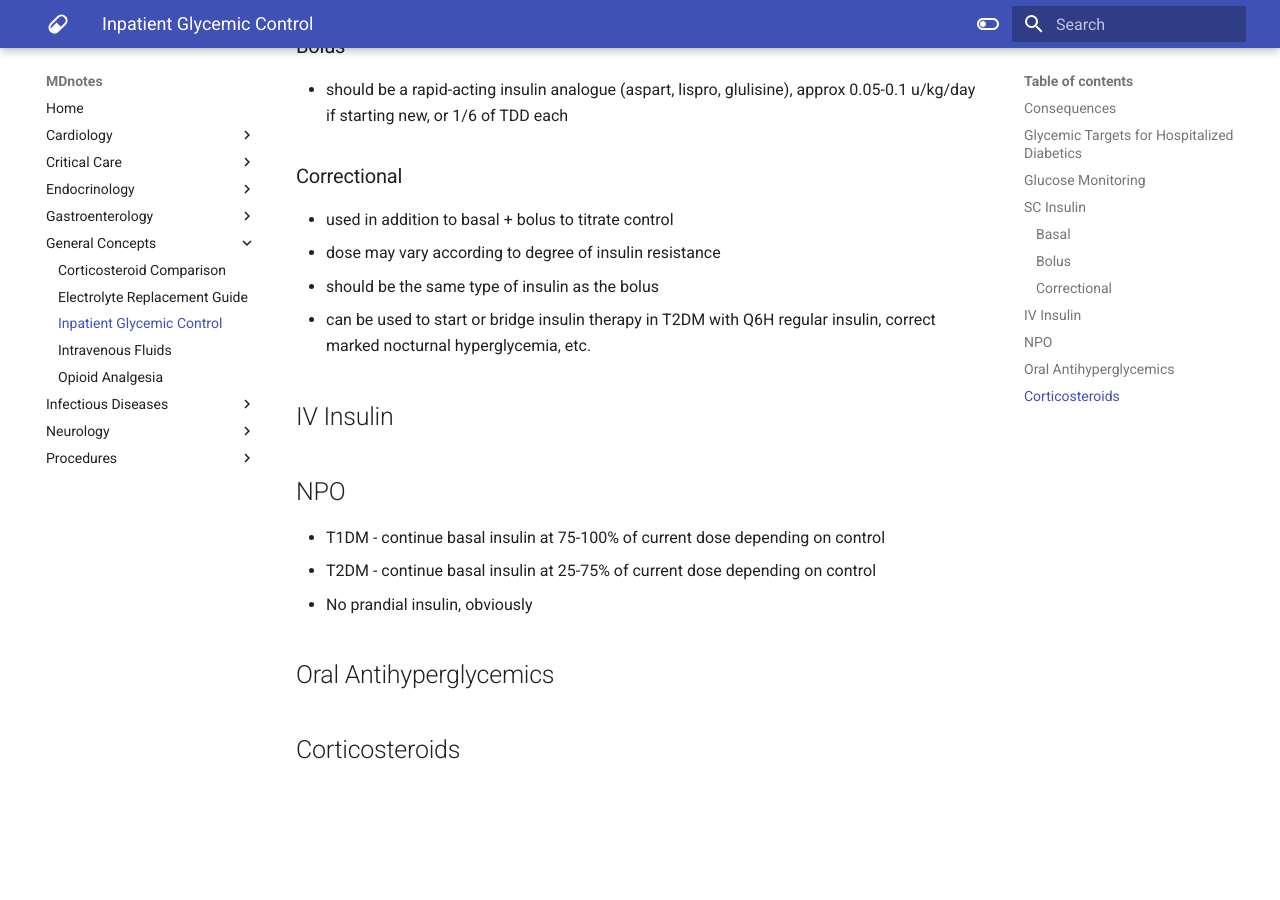
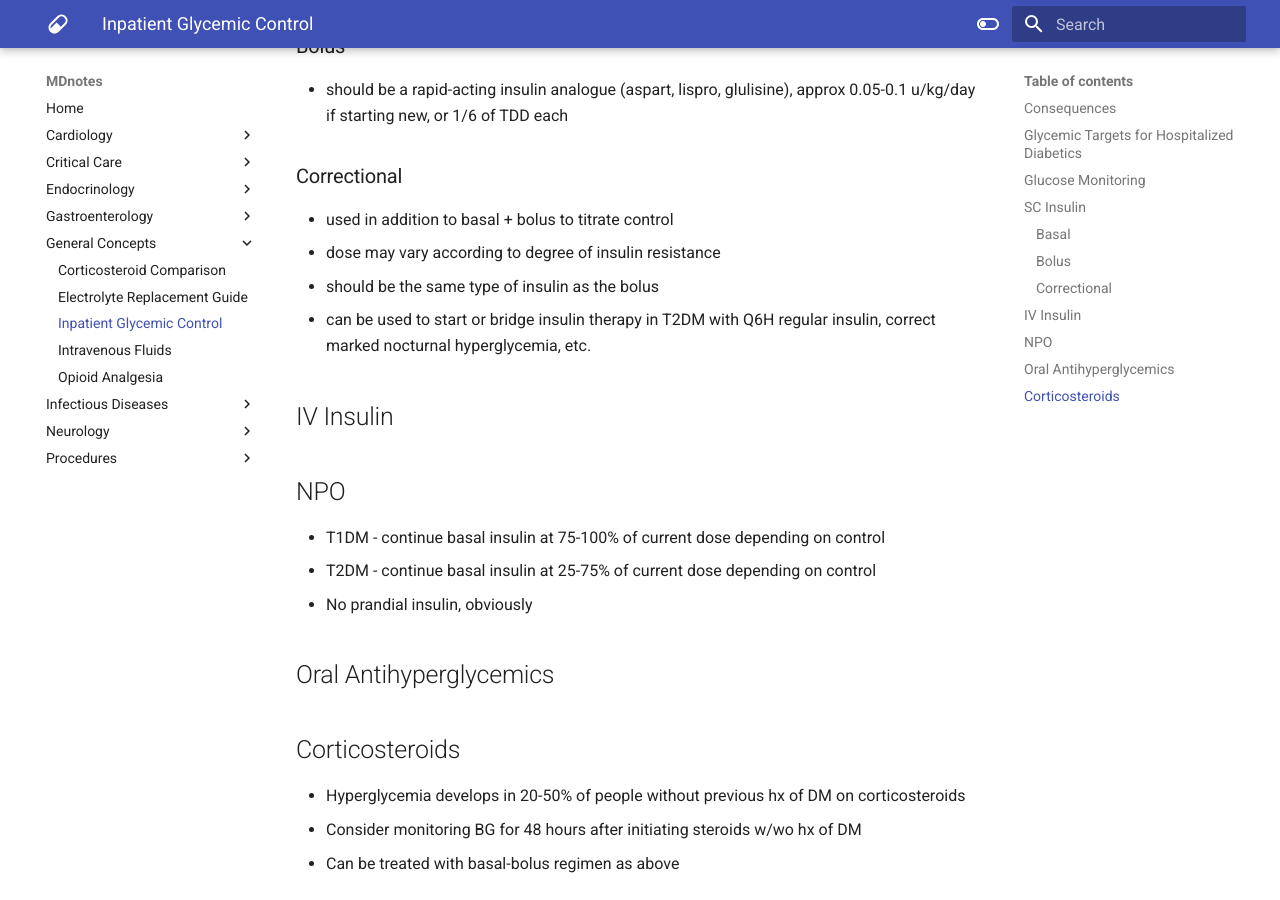
Before and after one commit to jzpero/mdnotes, an MkDocs documentation site: the page built from docs/General Concepts/Inpatient Glycemic Control.md, in a window 1280 px wide and 900 px high, scrolled down 1545 px. Built offline with MkDocs 1.6.1 and Material for MkDocs 9.7.7, drawn with Linux system fonts in a browser that asks for light colours; before the commit the page ends 2336 px from its top, so only the background shows below that.

Commit message:
vault backup: 2021-06-30 20:38:42
Affected files:

"docs/General Concepts/Inpatient Glycemic Control.md"

```diff
--- a/docs/General Concepts/Inpatient Glycemic Control.md
+++ b/docs/General Concepts/Inpatient Glycemic Control.md
@@ -63,3 +63,7 @@ CBG may be inaccurate in critically ill due to peripheral hypoperfusion.
 ## Oral Antihyperglycemics
 
 ## Corticosteroids
+
+-   Hyperglycemia develops in 20-50% of people without previous hx of DM on corticosteroids
+-   Consider monitoring BG for 48 hours after initiating steroids w/wo hx of DM
+-   Can be treated with basal-bolus regimen as above
```
